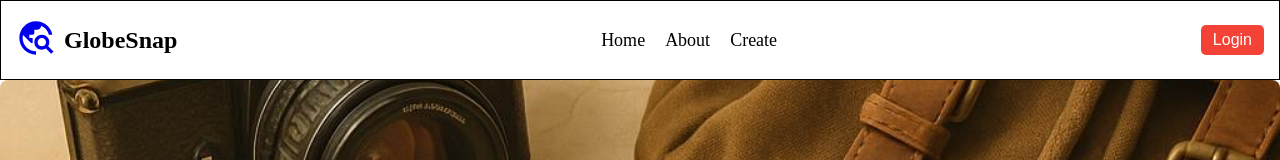
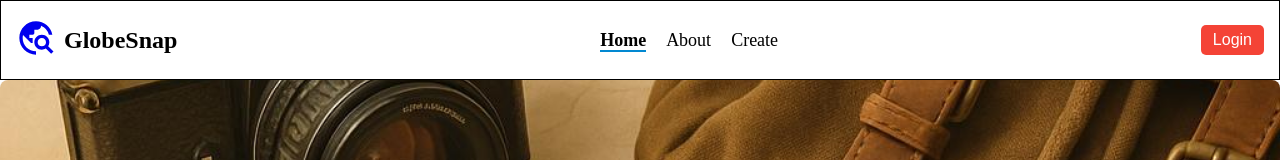
Before and after one commit to FardeenKhan24/GlobeSnap, a React (Vite) app in the folder Client/: page / in a window 1280 px wide. Shown: the top 160 px of the page. Built offline with nearby package versions, Linux system fonts and the light colour scheme.

Commit message:
Update navbar

```diff
--- a/Client/src/components/Create/Create.jsx
+++ b/Client/src/components/Create/Create.jsx
@@ -97,7 +97,7 @@ return (
                 value={form.location}
                 onChange={handleChange}
               />
-              <label>Date</label>
+              <label>Select Date of Travel:</label>
               <input
                 type="date"
                 name="date"
--- a/Client/src/components/Navbar/Navbar.css
+++ b/Client/src/components/Navbar/Navbar.css
@@ -10,6 +10,12 @@
   gap: 10px;
   border: 1px solid black;
   z-index: 9999;
+}
+
+.active-link {
+  border-bottom: 2px solid #0288d1;
+  color: #00bcd4;
+  font-weight: bold;
 }
 
 
--- a/Client/src/components/Navbar/Navbar.jsx
+++ b/Client/src/components/Navbar/Navbar.jsx
@@ -1,5 +1,5 @@
 import React, { useState, useEffect } from "react";
-import { Link, useNavigate } from "react-router-dom";
+import { Link, useNavigate, useLocation } from "react-router-dom";
 import { useSelector, useDispatch } from "react-redux";
 import { logout } from "../../features/userSlice";
 import "./Navbar.css";
@@ -11,13 +11,13 @@ const Navbar = () => {
   const user = useSelector((state) => state.user);
   const dispatch = useDispatch();
   const navigate = useNavigate();
+  const location = useLocation();
   const [ham, setHam] = useState(false);
   const [showDropdown, setShowDropdown] = useState(false);
 
-
   const handleLogout = () => {
-  dispatch(logout());
-  navigate("/login");
+    dispatch(logout());
+    navigate("/login");
   };
 
   useEffect(() => {
@@ -46,24 +46,36 @@ const Navbar = () => {
         <div className={`nav-links ${ham ? "show" : ""}`}>
           <ul>
             <li>
-              <Link to="/" onClick={() => setHam(false)}>
+              <Link
+                to="/"
+                onClick={() => setHam(false)}
+                className={location.pathname === "/" ? "active-link" : ""}
+              >
                 Home
               </Link>
             </li>
             <li>
-              <Link to="/about" onClick={() => setHam(false)}>
+              <Link
+                to="/about"
+                onClick={() => setHam(false)}
+                className={location.pathname === "/about" ? "active-link" : ""}
+              >
                 About
               </Link>
             </li>
             <li>
-              <Link to="/create" onClick={() => setHam(false)}>
+              <Link
+                to="/create"
+                onClick={() => setHam(false)}
+                className={location.pathname === "/create" ? "active-link" : ""}
+              >
                 Create
               </Link>
             </li>
           </ul>
         </div>
 
-        { user.token && user.user ? (
+        {user.token && user.user ? (
           <div className="navbar-user">
             <img
               src={`https://api.dicebear.com/7.x/initials/svg?seed=${user.user.username}`}
```
